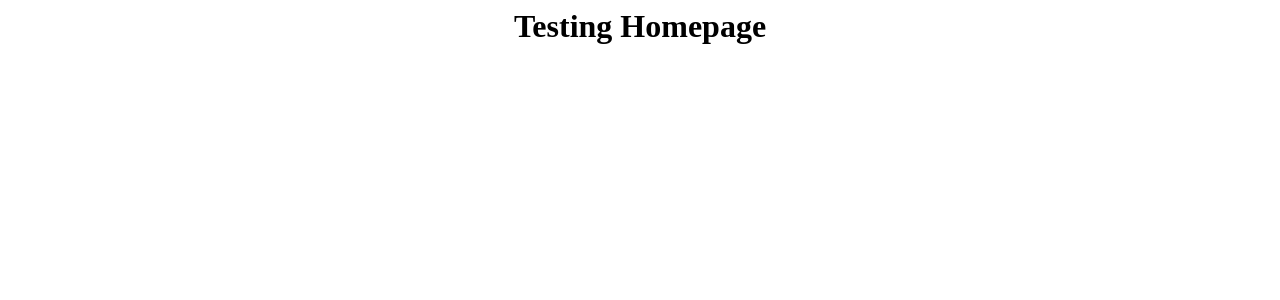
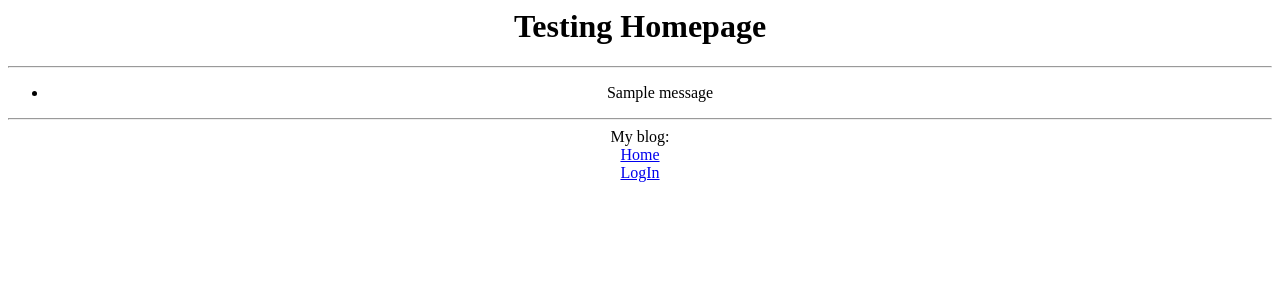
Before and after one commit to mikieyx/4Mail, a Flask app: page / in a window 1280 px wide. Shown: the top 300 px of the page. Run offline with Flask 3, Linux system fonts and the light colour scheme; tables that the repository leaves empty hold one stand-in row (values such as "Sample post"); one stand-in notice (Sample message) is shown.

Commit message:
Update before checkout to main branch

```diff
--- a/app/routes.py
+++ b/app/routes.py
@@ -23,6 +23,6 @@ def login():
         # check the password
         # if password matches
         # login_user(user)
-        flash(f'Here are the input {form.username.data} and {form.password.data}')
+        flash(f'4Mail Login Requested for User {form.username.data} and remember_me = {form.remember_me.data}')
         return redirect('/')
-    return render_template('login.html', form=form)
+    return render_template('login.html', title='Log In' , form=form)
--- a/app/templates/login.html
+++ b/app/templates/login.html
@@ -21,7 +21,7 @@
 
 <div class="creatAccount">
    <hr>
-   "New Users? "
-   <a id="registration" href="/register"> Create Account </a>
+   <p align="center"> <strong> New Users? </strong> </p>
+   <a id="registration" href="/register"> <center> Create Account </center> </a>
 </div>
 {% endblock %}
--- a/app/templates/sample.html
+++ b/app/templates/sample.html
@@ -3,7 +3,26 @@
         <title>Home Page - my blog</title>
     </head>
     <body>
-        <h1 align="center"> Testing Homepage </h1>
+        <h1 align="center"> <strong> Testing Homepage </strong> </h1>
 
+        <hr>
+
+        {% with messages = get_flashed_messages() %}
+        {% if messages %}
+        <ul>
+            {% for message in messages %}
+            <li align="center">{{ message }}</li>
+            {% endfor %}
+        </ul>
+        {% endif %}
+        {% endwith %}
+
+        <hr>
+
+        <div>
+            <center> My blog: </center>
+            <a href="/"> <center> Home </center> </a>
+            <a href="/login"> <center> LogIn </center> </a>
+        </div>
     </body>
 </html>
```
